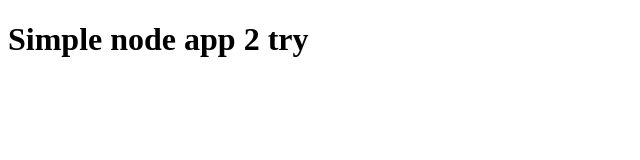
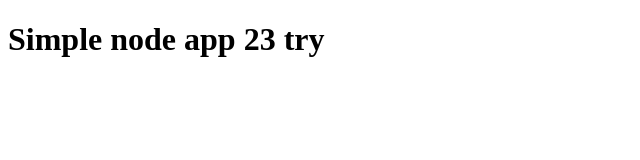
Before and after one commit to branson404/devops-temp, a website: page index.html in a window 1280 px wide. Shown: the full height of the page, 0-640 px from the left. Drawn offline with Linux system fonts and the light colour scheme.

Commit message:
Update index.html

```diff
--- a/index.html
+++ b/index.html
@@ -6,6 +6,6 @@
     </style>
   </head>
   <body>
-      <h1>Simple node app 2 try </h1>
+      <h1>Simple node app 23 try </h1>
   </body>
 </html>
```
